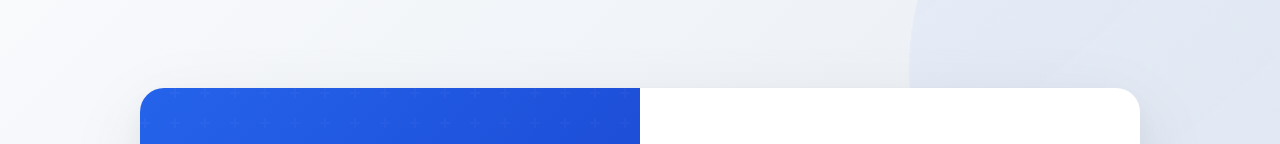
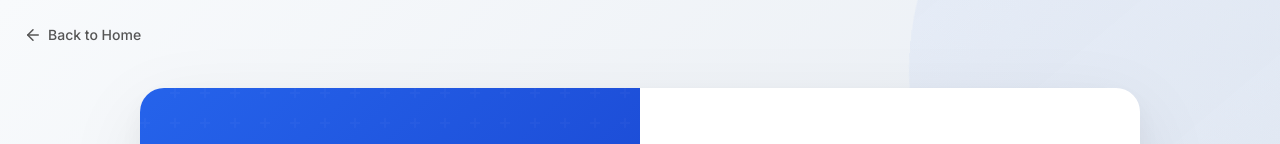
Before and after one commit to RahulKamat09/shop_aura, a React (Vite) app: page /auth in a window 1280 px wide. Shown: the top 144 px of the page. Built offline with nearby package versions, Linux system fonts and the light colour scheme.

Commit message:
first commit

```diff
--- a/src/Client/components/auth/AuthPage.jsx
+++ b/src/Client/components/auth/AuthPage.jsx
@@ -1,7 +1,6 @@
+import { Link } from "react-router-dom";
 import { useState } from "react";
-import { Mail, Lock, User, Eye, EyeOff, ArrowRight, ShoppingBag, Sparkles } from "lucide-react";
-import Header from "../layout/Header";
-import Footer from "../layout/Footer";
+import { Mail, Lock, User, Eye, EyeOff, ArrowRight, ArrowLeft, ShoppingBag, Sparkles } from "lucide-react";
 import "../auth/auth.css";
 
 const AuthPage = () => {
@@ -37,6 +36,10 @@ const AuthPage = () => {
 
     return (
         <div className="auth-page">
+            <Link to="/" className="auth-back-home">
+                <ArrowLeft size={18} />
+                <span>Back to Home</span>
+            </Link>
 
             <div className="auth-container">
                 {/* Background decoration */}
@@ -149,8 +152,8 @@ const AuthPage = () => {
                                 {/* Password Field */}
                                 <div
                                     className={`auth-input-group ${focusedField === "password" || formData.password
-                                            ? "focused"
-                                            : ""
+                                        ? "focused"
+                                        : ""
                                         }`}
                                 >
                                     <div className="auth-input-icon">
@@ -184,8 +187,8 @@ const AuthPage = () => {
                                 {!isLogin && (
                                     <div
                                         className={`auth-input-group ${focusedField === "confirmPassword" || formData.confirmPassword
-                                                ? "focused"
-                                                : ""
+                                            ? "focused"
+                                            : ""
                                             }`}
                                     >
                                         <div className="auth-input-icon">
--- a/src/Client/components/auth/auth.css
+++ b/src/Client/components/auth/auth.css
@@ -610,3 +610,23 @@
         font-size: 0.95rem;
     }
 }
+
+.auth-back-home {
+    position: absolute;
+    top: 24px;
+    left: 24px;
+    display: flex;
+    align-items: center;
+    gap: 6px;
+    color: #555;
+    font-size: 14px;
+    text-decoration: none;
+    font-weight: 500;
+    transition: all 0.3s ease;
+    z-index: 10;
+}
+
+.auth-back-home:hover {
+    color: #000;
+    transform: translateX(-4px);
+}
--- a/src/Client/components/layout/Header.jsx
+++ b/src/Client/components/layout/Header.jsx
@@ -69,7 +69,7 @@ const Header = () => {
 
           {/* Icons */}
           <div className="header-icons">
-            <Link to="/profile" className="header-icon-btn hidden-mobile">
+            <Link to="/auth" className="header-icon-btn hidden-mobile">
               <User size={20} />
             </Link>
             <Link to="/wishlist" className="header-icon-btn">
```
